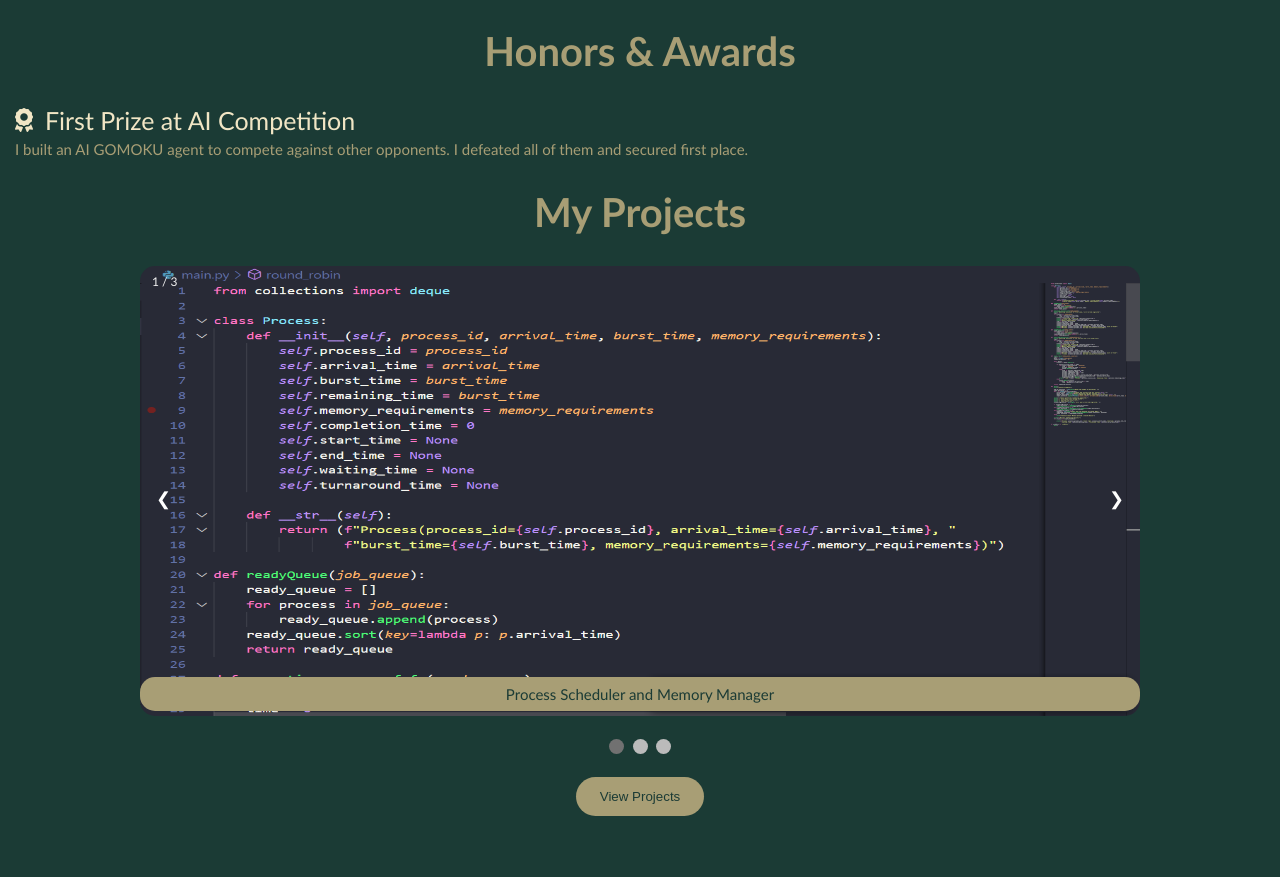
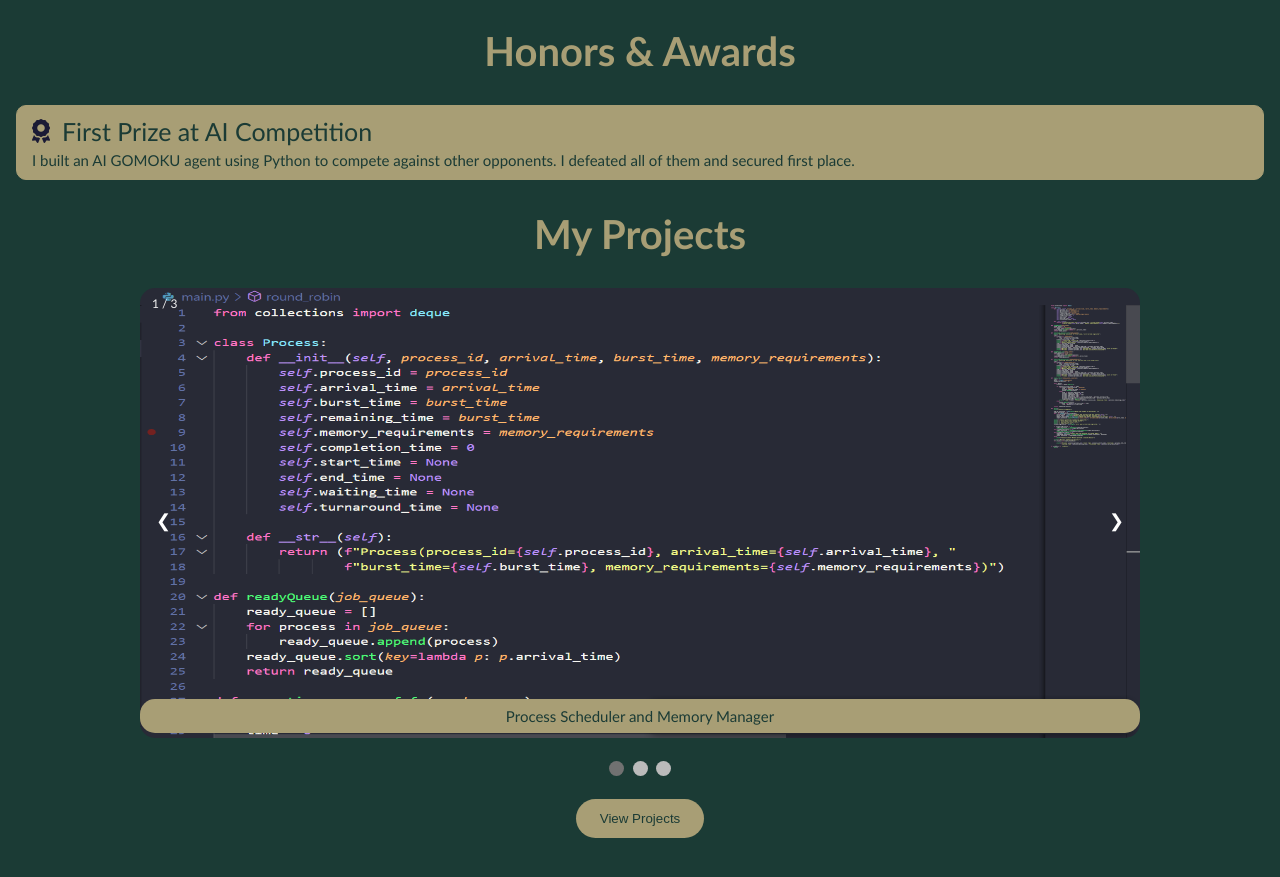
Before and after one commit to Min-Thway-Htut/min-thway-htut.github.io, a plain HTML site: page index.html in a window 1280 px wide. Shown: the part 1232-2109 px from the top of the page. Drawn offline with Linux system fonts and the light colour scheme.

Commit message:
Adding the background border

```diff
--- a/index.html
+++ b/index.html
@@ -107,11 +107,13 @@
     </div>
 
     <h2 id="honors">Honors & Awards</h2>
-    <div class="awards">
-        <i class="fa-solid fa-award" style="color: #f1e6c5; width : 30px;"></i>
-        <div class="award-title">First Prize at AI Competition</div>
+    <div class="awards-border">
+        <div class="awards">
+            <i class="fa-solid fa-award" style="color: #1b1b35; width : 30px;"></i>
+            <div class="award-title">First Prize at AI Competition</div>
+        </div>
+        <div class="award-description">I built an AI GOMOKU agent using Python to compete against other opponents. I defeated all of them and secured first place.</div>
     </div>
-    <div class="award-description">I built an AI GOMOKU agent to compete against other opponents. I defeated all of them and secured first place.</div>
 
     <h2 id="myProjects">My Projects</h2>
 
--- a/styles.css
+++ b/styles.css
@@ -150,27 +150,36 @@ div.desc {
     color: #1b3b35;
   }
 
+  .awards-border{
+    border: 1px solid #a89e75;
+    background-color: #a89e75;
+    border-radius: 10px;
+    margin-left: 16px;
+    margin-right: 16px;
+  }
   .awards{
     display: flex;
     align-items: center;
+    margin-top: 10px;
   }
 
   .awards i{
-    color: #f1e6c5;
+    color: #1b3b35;
     font-size: 24px; /* Adjust the size of the icon */
     margin-left: 15px;
   }
 
   .award-title{
     font-size: 25px;
-    color: #f1e6c5;
+    color: #1b3b35;
   }
 
   .award-description{
     font-size: 15px;
-    color: #a89e75;
+    color: #1b3b35;
     margin-left: 15px;
     margin-top: 5px;
+    margin-bottom: 10px;
   }
 
   /* Number text (1/3 etc) */
@@ -493,6 +502,7 @@ h2.clear{
     }
 }
 
+
 @media(max-width: 800px){
     .awards{
         margin-bottom: 18px;
```
